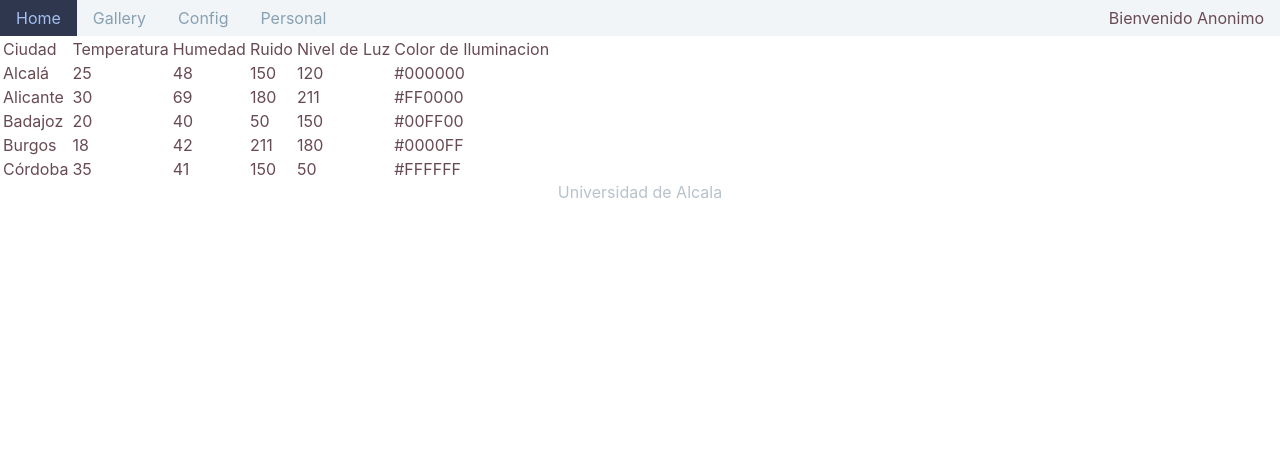
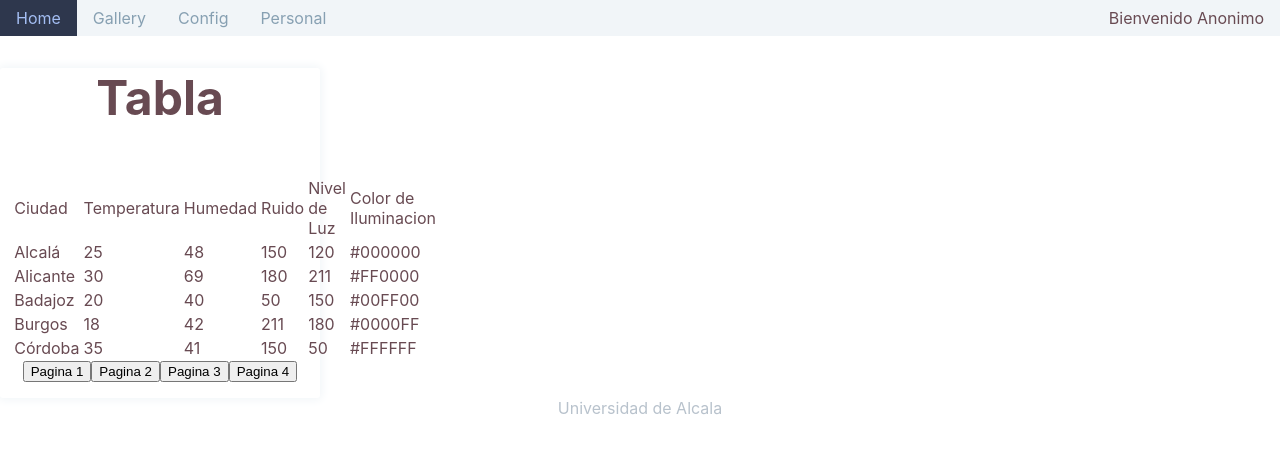
Before and after one commit to ZenTauro/telematicos, a React (Create React App) app in the folder frontend/: page /tables in a window 1280 px wide. Shown: the top 452 px of the page. Built offline with nearby package versions, Linux system fonts and the light colour scheme.

Commit message:
front Table pagina

```diff
--- a/frontend/src/components/PaginatedTable.tsx
+++ b/frontend/src/components/PaginatedTable.tsx
@@ -11,23 +11,12 @@ interface City {
 
 interface ITableProps {
     pages: City[][],
-}
-
-interface ITableState {
-    page: number,
+    selected: number,
 }
 
 export default
-class TableContainer extends React.Component<ITableProps, ITableState> {
-    constructor(props: ITableProps) {
-        super(props);
-        this.state = {
-            page: 0,
-        }
-    }
-
-    render() {
-        const selection = this.props.pages[this.state.page].map((val) => (
+function TableContainer(props: ITableProps) {
+    const selection = props.pages[props.selected].map((val) => (
         <tr key={ val.name }>
             <td>{ val.name }</td>
             <td>{ val.temperature }</td>
@@ -37,6 +26,7 @@ class TableContainer extends React.Component<ITableProps, ITableState> {
             <td>{ val.color }</td>
         </tr>
     ));
+
     return(
         <table>
             <thead>
@@ -55,4 +45,3 @@ class TableContainer extends React.Component<ITableProps, ITableState> {
         </table>
     )
 }
-}
--- a/frontend/src/pages/Tables.tsx
+++ b/frontend/src/pages/Tables.tsx
@@ -1,17 +1,43 @@
 import React  from 'react';
 import Images from '../components/Images';
 import styled from 'styled-components';
+import Card from '../components/Card';
 
 import { FaArrowLeft, FaArrowRight } from 'react-icons/fa';
 import { colors } from '../config/colors';
 import TableContainer from '../components/PaginatedTable';
 
+const PaginationContainer = styled.div`
+    display: flex;
+    flex-flow: row wrap;
+    justify-content: center;
+`;
+
 interface ITablesProps { }
 
-interface ITablesState { }
+interface ITablesState {
+    selected: number,
+}
 
 export default
 class Tables extends React.Component<ITablesProps, ITablesState> {
+    constructor(props: ITablesProps) {
+        super(props);
+
+        this.state = {
+            selected: 0,
+        }
+
+        this.handleClick = this.handleClick.bind(this);
+    }
+
+    handleClick(num: number) {
+        console.log(`Selected page ${num}`);
+        this.setState({
+            selected: num,
+        });
+    }
+
     render() {
         const tables = [
             [
@@ -20,8 +46,38 @@ class Tables extends React.Component<ITablesProps, ITablesState> {
                 { name: "Badajoz", temperature: 20, humidity: 40, noise: 50, light_level: 150, color: '#00FF00' },
                 { name: "Burgos", temperature: 18, humidity: 42, noise: 211, light_level: 180, color: '#0000FF' },
                 { name: "Córdoba", temperature: 35, humidity: 41, noise: 150, light_level: 50, color: '#FFFFFF' },
-            ]
-        ]
-        return <TableContainer pages={ tables } />
+            ],
+            [
+                { name: "Alicante", temperature: 30, humidity: 69, noise: 180, light_level: 211, color: '#FF0000' },
+                { name: "Badajoz", temperature: 20, humidity: 40, noise: 50, light_level: 150, color: '#00FF00' },
+                { name: "Burgos", temperature: 18, humidity: 42, noise: 211, light_level: 180, color: '#0000FF' },
+                { name: "Córdoba", temperature: 35, humidity: 41, noise: 150, light_level: 50, color: '#FFFFFF' },
+            ],
+            [
+                { name: "Burgos", temperature: 18, humidity: 42, noise: 211, light_level: 180, color: '#0000FF' },
+                { name: "Córdoba", temperature: 35, humidity: 41, noise: 150, light_level: 50, color: '#FFFFFF' },
+            ],
+            [
+                { name: "Córdoba", temperature: 35, humidity: 41, noise: 150, light_level: 50, color: '#FFFFFF' },
+            ],
+        ];
+
+        const pages = tables.map((_, i) => (
+            <button key={i} onClick={() => {this.handleClick(i)}} >
+                <span>Pagina {i + 1}</span>
+            </button>
+        ));
+
+        return <div>
+            <Card>{{
+                header: <h1>Tabla</h1>,
+                rest: <>
+                    <TableContainer pages={ tables } selected={ this.state.selected } />
+                    <PaginationContainer className='pagination'>
+                        { pages }
+                    </PaginationContainer>
+                </>
+            }}</Card>
+        </div>
     }
 }
```
Lines whose indentation alone changed are shown as unchanged.
